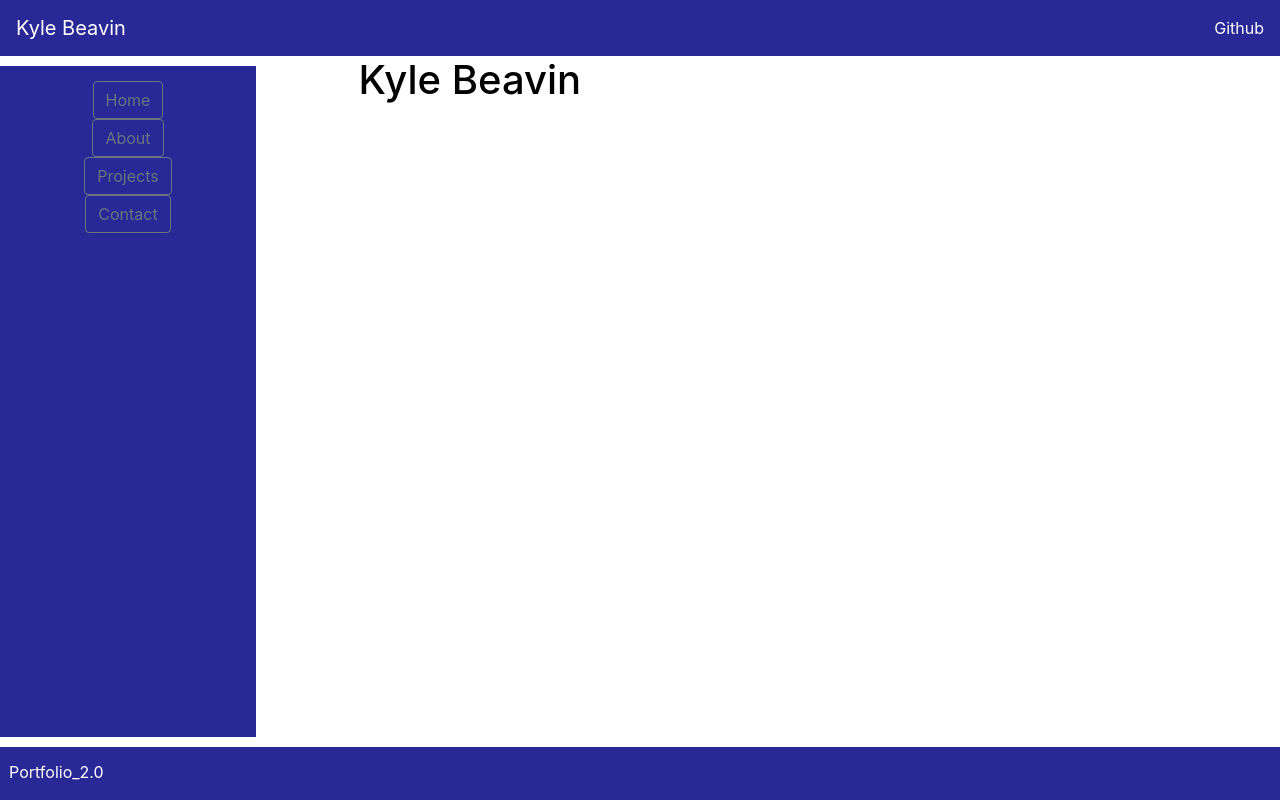
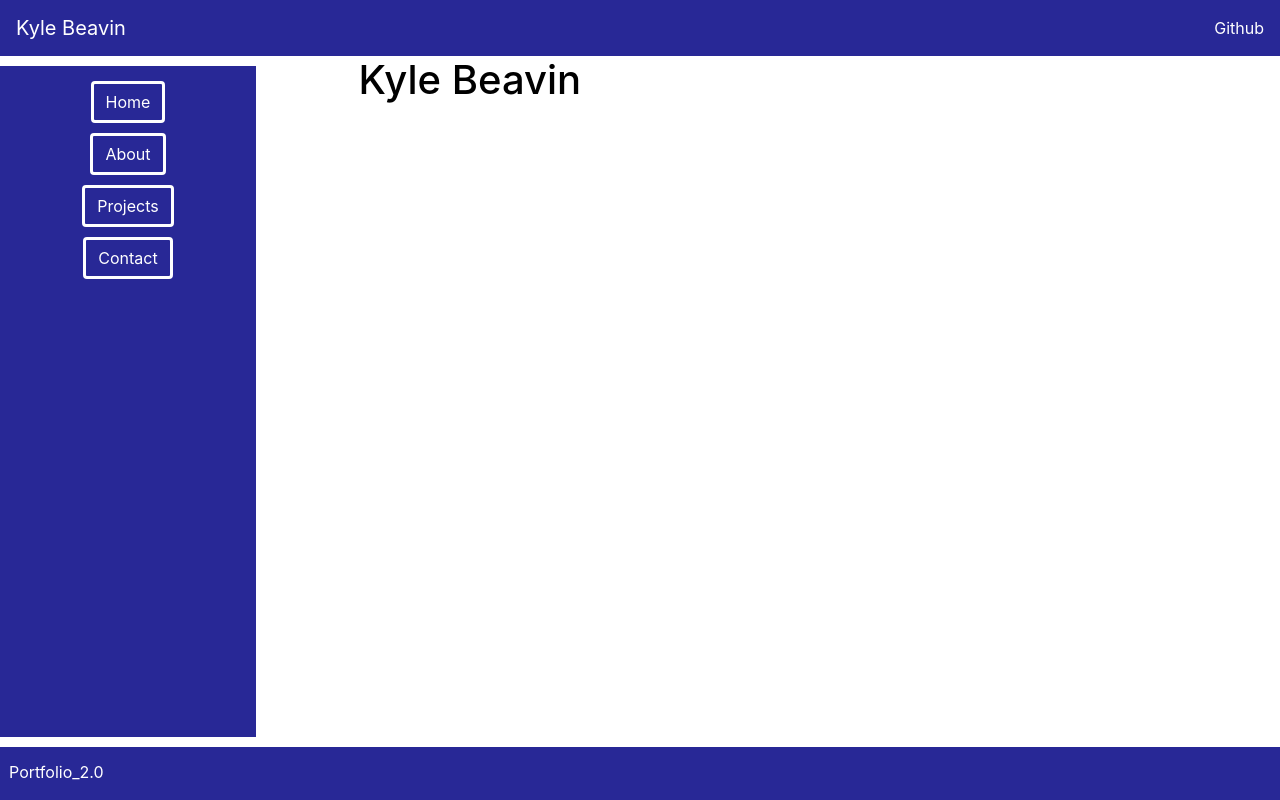
Before and after one commit to kylebeavin/Portfolio_2.0, a React (Create React App) app: page / in a window 1280 px wide. Built offline with nearby package versions, Linux system fonts and the light colour scheme; the HTML template or start-up script is replaced by a standard one.

Commit message:
styling buttons

```diff
--- a/src/App.css
+++ b/src/App.css
@@ -44,6 +44,11 @@ ul {
 .sidebar-list a {
   color: white;
   padding: 0; }
+
+.sideButton {
+  color: white;
+  border: solid white;
+  margin-bottom: 10px; }
 
 /****************************
 Main Section
--- a/src/components/site/Sidebar.js
+++ b/src/components/site/Sidebar.js
@@ -12,10 +12,10 @@ const Sidebar = () => (
   <div className="sidebar">
     <div className="sidebar-list-styling">
       <ul className="sidebar-list list-unstyled">
-       <li><Link to="/"><Button outline color="secondary">Home</Button></Link></li>
-       <li><Link to="/about"><Button outline color="secondary">About</Button></Link></li>
-       <li><Link to="/projects"><Button outline color="secondary">Projects</Button></Link></li>
-       <li><Link to="/contact"><Button outline color="secondary">Contact</Button></Link></li>
+       <li><Link to="/"><Button className="sideButton" outline color="secondary">Home</Button></Link></li>
+       <li><Link to="/about"><Button className="sideButton" outline color="secondary">About</Button></Link></li>
+       <li><Link to="/projects"><Button className="sideButton" outline color="secondary">Projects</Button></Link></li>
+       <li><Link to="/contact"><Button className="sideButton" outline color="secondary">Contact</Button></Link></li>
       </ul>
     </div>
     <div className="sidebar-route">
--- a/src/styles/_sidebar.scss
+++ b/src/styles/_sidebar.scss
@@ -23,3 +23,9 @@ ul {
     color: white;
     padding: 0;
 }
+
+.sideButton {
+    color: white;
+    border: solid white;
+    margin-bottom: 10px;
+}
```
